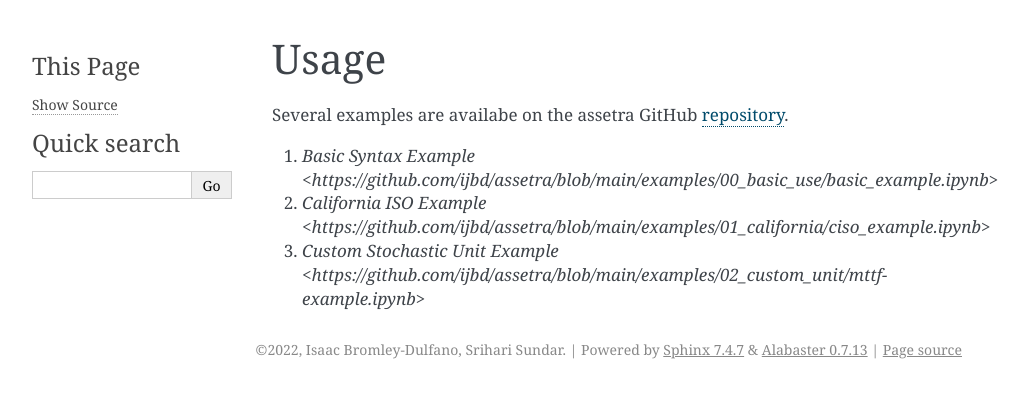
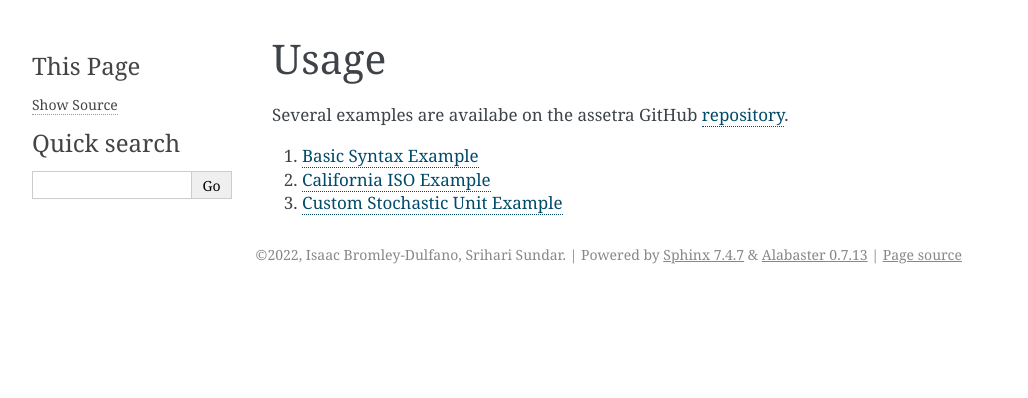
Before and after one commit to ijbd/assetra, a Sphinx documentation site: the page built from docs/usage.rst, in a window 1280 px wide. Shown: the top 398 px of the page, without its empty margins (148-1176 px from the left). Built offline with Sphinx 7.4.7, drawn with Linux system fonts in a browser that asks for light colours.

Commit message:
Fix links in usage page.

```diff
--- a/docs/usage.rst
+++ b/docs/usage.rst
@@ -4,6 +4,6 @@
 
 Several examples are availabe on the assetra GitHub `repository <https://github.com/ijbd/assetra>`_.
 
-1. `Basic Syntax Example <https://github.com/ijbd/assetra/blob/main/examples/00_basic_use/basic_example.ipynb>`
-2. `California ISO Example <https://github.com/ijbd/assetra/blob/main/examples/01_california/ciso_example.ipynb>`
-3. `Custom Stochastic Unit Example <https://github.com/ijbd/assetra/blob/main/examples/02_custom_unit/mttf-example.ipynb>`
+1. `Basic Syntax Example <https://github.com/ijbd/assetra/blob/main/examples/00_basic_use/basic_example.ipynb>`_
+2. `California ISO Example <https://github.com/ijbd/assetra/blob/main/examples/01_california/ciso_example.ipynb>`_
+3. `Custom Stochastic Unit Example <https://github.com/ijbd/assetra/blob/main/examples/02_custom_unit/mttf-example.ipynb>`_
```
